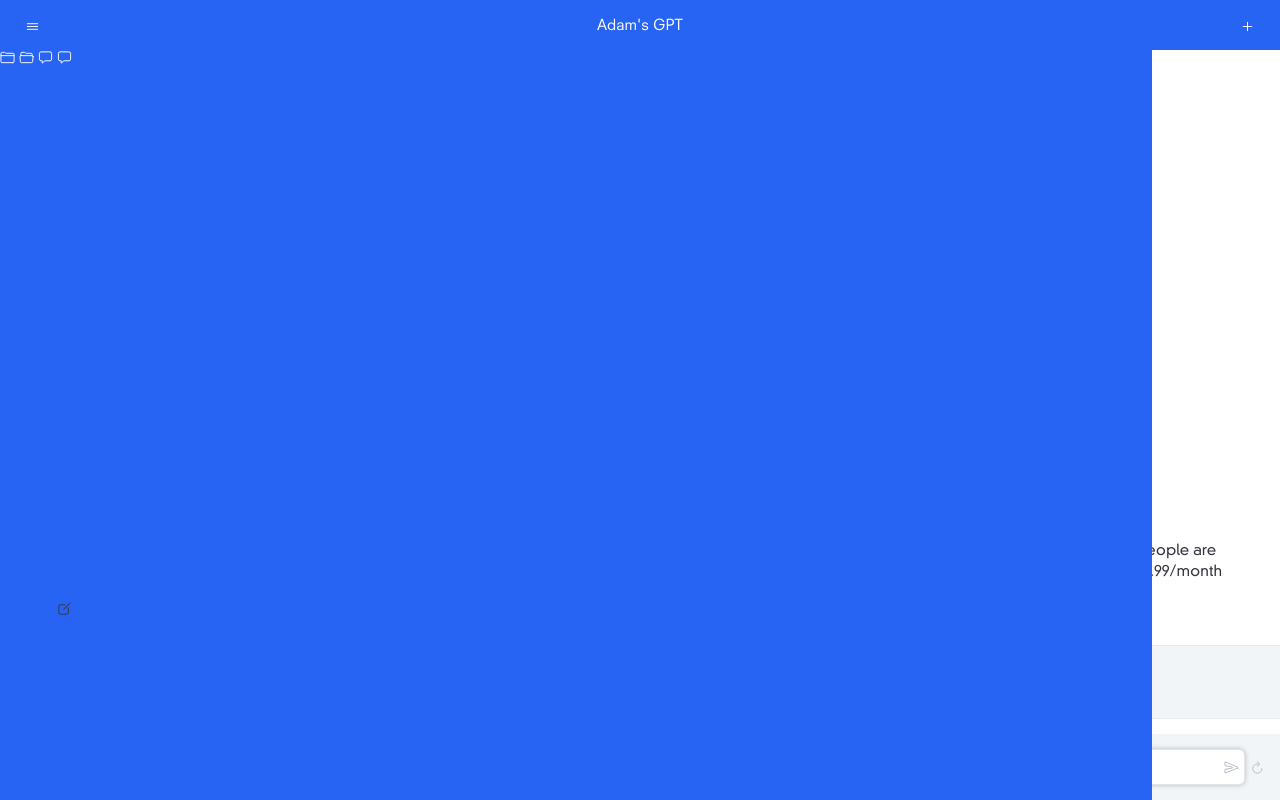
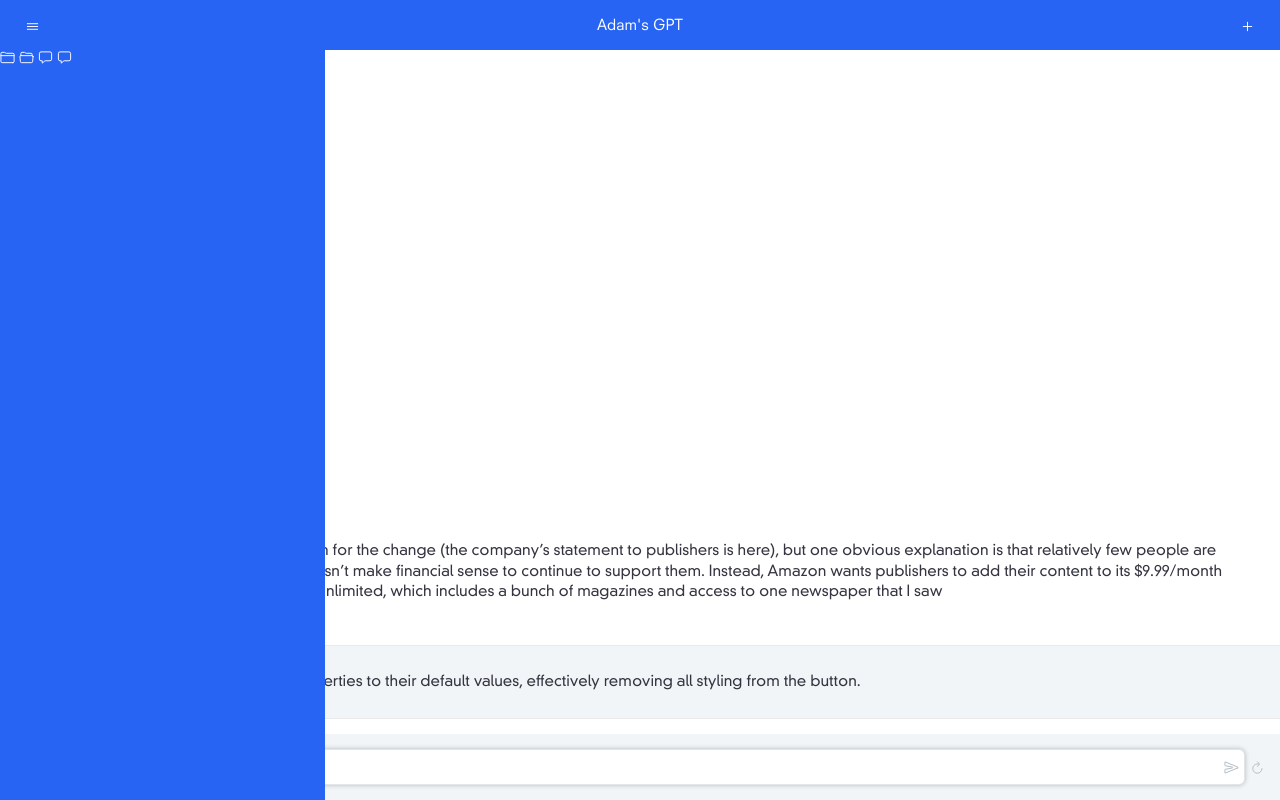
Before and after one commit to adamjgrant/adamsgpt, a plain HTML site: page index.html in a window 1280 px wide. Both pictures are taken after a click on the button 32 px from the left and 28 px from the top of the page. Drawn offline with nearby package versions, Linux system fonts and the light colour scheme.

Commit message:
Fixing sidebar

```diff
--- a/components/sidebar/sidebar.css
+++ b/components/sidebar/sidebar.css
@@ -4,9 +4,10 @@
   display: none;
   position: absolute;
   left: 0;
-  right: 10vw;
   top: var(--navbar-height);
   bottom: 0;
+  width: var(--sidebar-width);
+  z-index: 1;
 }
 
 [data-component~='sidebar'].show {
--- a/style.css
+++ b/style.css
@@ -19,6 +19,7 @@
     --icon-width: 15px;
     --avatar-width: 22px;
     --navbar-height: 50px;
+    --sidebar-width: 325px;
     font-size: 15px;
 }
 
```
